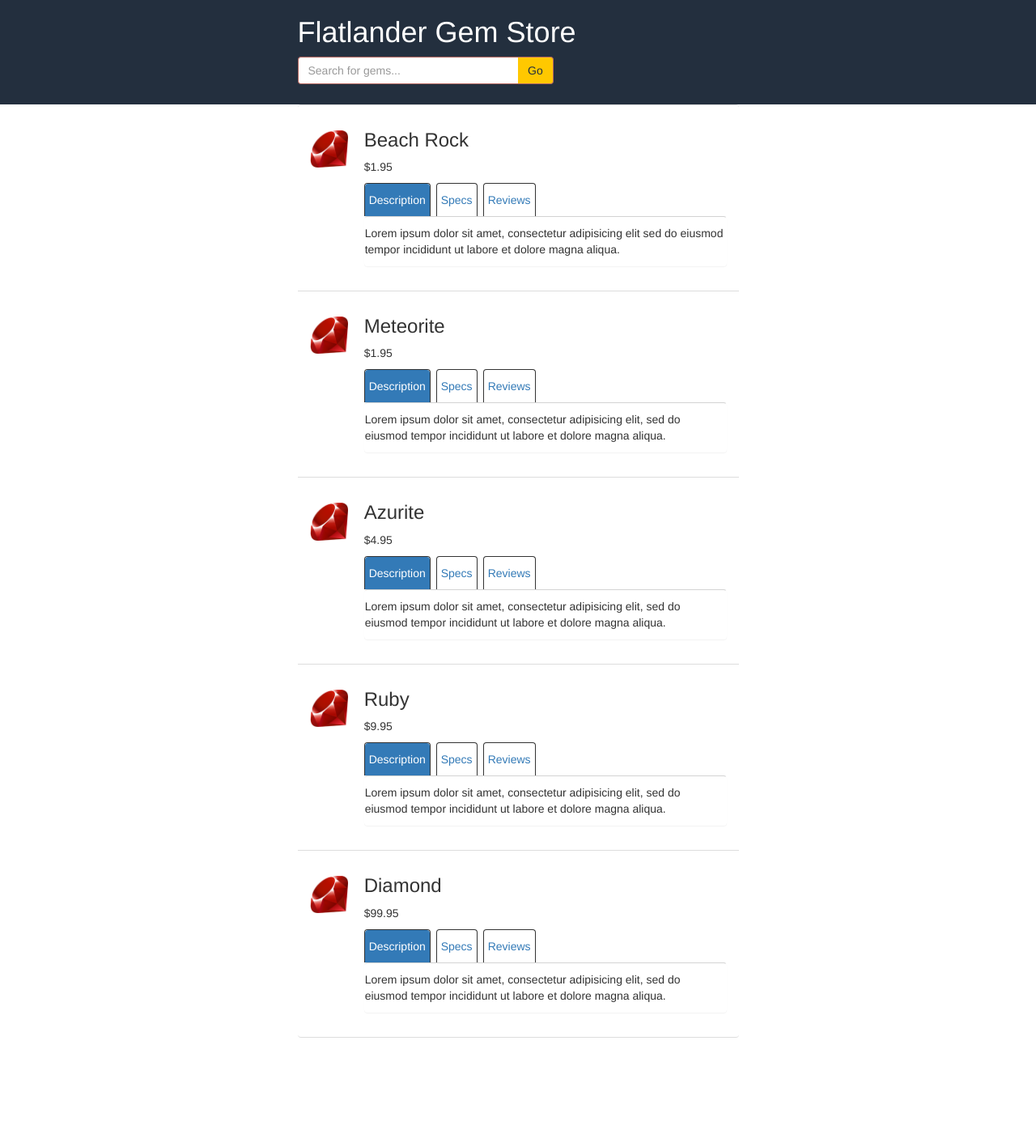
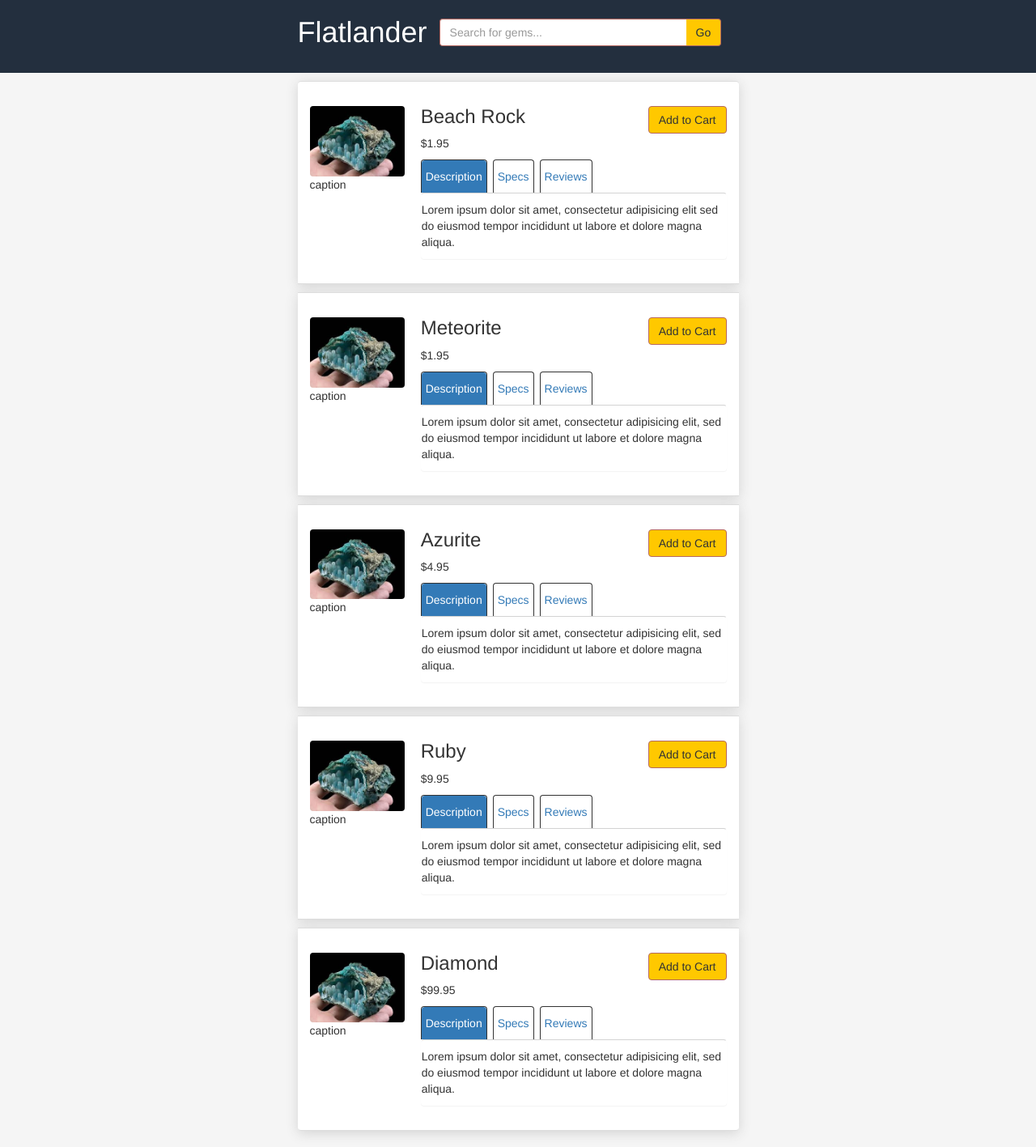
Before and after one commit to awilsongithub/angular_gemstore, a PHP site: page / in a window 1280 px wide. Shown: the whole page at 81% size. Before the commit the page ends 1282 px from the top, so only its background shows below. Run offline with PHP 8.4, Linux system fonts and the light colour scheme.

Commit message:
new gem image. search box inline with title in nav. material design style box shadow and margins added to gem product items.

```diff
--- a/app.js
+++ b/app.js
@@ -11,12 +11,6 @@
             console.log(data);
             store.products = data;
         });
-        // $http({
-        //     method: 'GET',
-        //     url: 'products.json'
-        // }).success(function(data){
-        //     console.log(data);
-        // });
     }]);
 
     // controller to handle review data, form submissions
--- a/index.html
+++ b/index.html
@@ -11,6 +11,7 @@
     <script type="text/javascript" src='jquery-1.6.2.min.js'></script>
     <script type="text/javascript" src='app.js'></script>
     <script type="text/javascript" src='products.js'></script>
+    <script type="text/javascript" src='scripts.js'></script>
     <!-- note: scripts.js script tag at bottom of page.... -->
 </head>
 
@@ -19,7 +20,7 @@
 <!-- NAVIGATION WITH SEARCH BOXES -->
 <nav role="navigation">
   <div class="container">
-     <h1>Flatlander Gem Store</h1>
+     <h1>Flatlander</h1>
      <fieldset class='form-group'>
          <input id='nav-search' ng-model='search' type="text" class='form-control' placeholder='Search for gems...'>
          <input id='nav-search-go' type="submit" class='btn btn-primary' value="Go">
@@ -37,6 +38,7 @@
             <!-- IMAGE -->
             <div id='image-div' class="flex-item">
                 <img id='product-image' class='flex-item' ng-src="{{product.images[0]}}" />
+                <caption>caption</caption>
             </div>
             <!-- TEXT -->
             <div class="flex-item">
@@ -54,6 +56,5 @@
 
 </div>
 
-<script type="text/javascript" src='scripts.js'></script>
 </body>
 </html>
--- a/products.json
+++ b/products.json
@@ -3,14 +3,14 @@
     "name": "Azurite",
     "price": 4.95,
     "description": "Lorem ipsum dolor sit amet, consectetur adipisicing elit, sed do eiusmod tempor incididunt ut labore et dolore magna aliqua. ",
-    "canPurchase": false,
+    "canPurchase": true,
     "soldOut": false,
     "shine": 8,
     "faces": 14,
     "rarity": 7,
     "color": "#CCC",
     "images": [
-        "images/Ruby_logo.png"
+        "images/gem-image.jpeg"
     ],
     "reviews": [
         {
@@ -27,14 +27,14 @@
     "name": "Beach Rock",
     "price": 1.95,
     "description": "Lorem ipsum dolor sit amet, consectetur adipisicing elit sed do eiusmod tempor incididunt ut labore et dolore magna aliqua. ",
-    "canPurchase": false,
+    "canPurchase": true,
     "soldOut": false,
     "shine": 8,
     "faces": 14,
     "rarity": 7,
     "color": "#CCC",
     "images": [
-        "images/Ruby_logo.png"
+        "images/gem-image.jpeg"
     ],
     "reviews": [
         {
@@ -51,14 +51,14 @@
     "name": "Diamond",
     "price": 99.95,
     "description": "Lorem ipsum dolor sit amet, consectetur adipisicing elit, sed do eiusmod tempor incididunt ut labore et dolore magna aliqua. ",
-    "canPurchase": false,
+    "canPurchase": true,
     "soldOut": false,
     "shine": 8,
     "faces": 14,
     "rarity": 7,
     "color": "#CCC",
     "images": [
-        "images/Ruby_logo.png"
+        "images/gem-image.jpeg"
     ],
     "reviews": [
         {
@@ -75,14 +75,14 @@
     "name": "Ruby",
     "price": 9.95,
     "description": "Lorem ipsum dolor sit amet, consectetur adipisicing elit, sed do eiusmod tempor incididunt ut labore et dolore magna aliqua. ",
-    "canPurchase": false,
+    "canPurchase": true,
     "soldOut": false,
     "shine": 8,
     "faces": 14,
     "rarity": 7,
     "color": "#CCC",
     "images": [
-        "images/Ruby_logo.png"
+        "images/gem-image.jpeg"
     ],
     "reviews": [
         {
@@ -99,14 +99,14 @@
     "name": "Meteorite",
     "price": 1.95,
     "description": "Lorem ipsum dolor sit amet, consectetur adipisicing elit, sed do eiusmod tempor incididunt ut labore et dolore magna aliqua. ",
-    "canPurchase": false,
+    "canPurchase": true,
     "soldOut": false,
     "shine": 8,
     "faces": 14,
     "rarity": 7,
     "color": "#CCC",
     "images": [
-        "images/Ruby_logo.png"
+        "images/gem-image.jpeg"
     ],
     "reviews": [
         {
--- a/styles.css
+++ b/styles.css
@@ -1,3 +1,6 @@
+body {
+    background-color: #F5F5F5;
+}
 .container {
     width: 575px;
     margin: auto;
@@ -5,8 +8,14 @@
 .list-group-item {
     border-top: 1px solid #ddd;
     border-bottom: 1px solid #ddd;
-    border-left: none;
+    border-left: 0px;
     border-right: none;
+    /*border-radius: 4px;*/
+    box-shadow: 0px 3px 15px lightgrey;
+    margin: 10px 0px 10px 0px;
+}
+.list-group-item:hover {
+    box-shadow: 0px 10px 15px lightgrey;
 }
 .flex-container {
     display: flex;
@@ -16,12 +25,15 @@
 }
 /*size the image container not img to maintain aspect ratio */
 #image-div {
-    width: 75px;
+    width: 175px;
+    padding: 20px 20px 10px 0px;
 }
 #product-image {
     display: block;
     width: 100%;
-    padding: 20px 20px 5px 0px;
+    border-radius: 4px;
+
+
 }
 .nav-pills li a {
     /* pad a not li so whole tab clickable */
@@ -38,6 +50,13 @@
     border-radius: 4px 4px 0px 0px;
     border-width: 1px 1px 0 1px;
     margin: 0 5px 0 0;
+}
+nav h1 {
+    float: left;
+    padding-right: 15px;
+}
+nav .form-group {
+    margin: 23px 15px;
 }
 /*.tabs:active {
     background: orange;
@@ -107,7 +126,7 @@ nav input {
     float: left;
 }
 #nav-search {
-    width: 50%;
+    width: 305px;
     margin-right: 0px;
     border-radius: 4px 0px 0px 4px;
     border: 1px solid #b56861;
```
Also changed, not shown: images/gem-image.jpeg (added).
